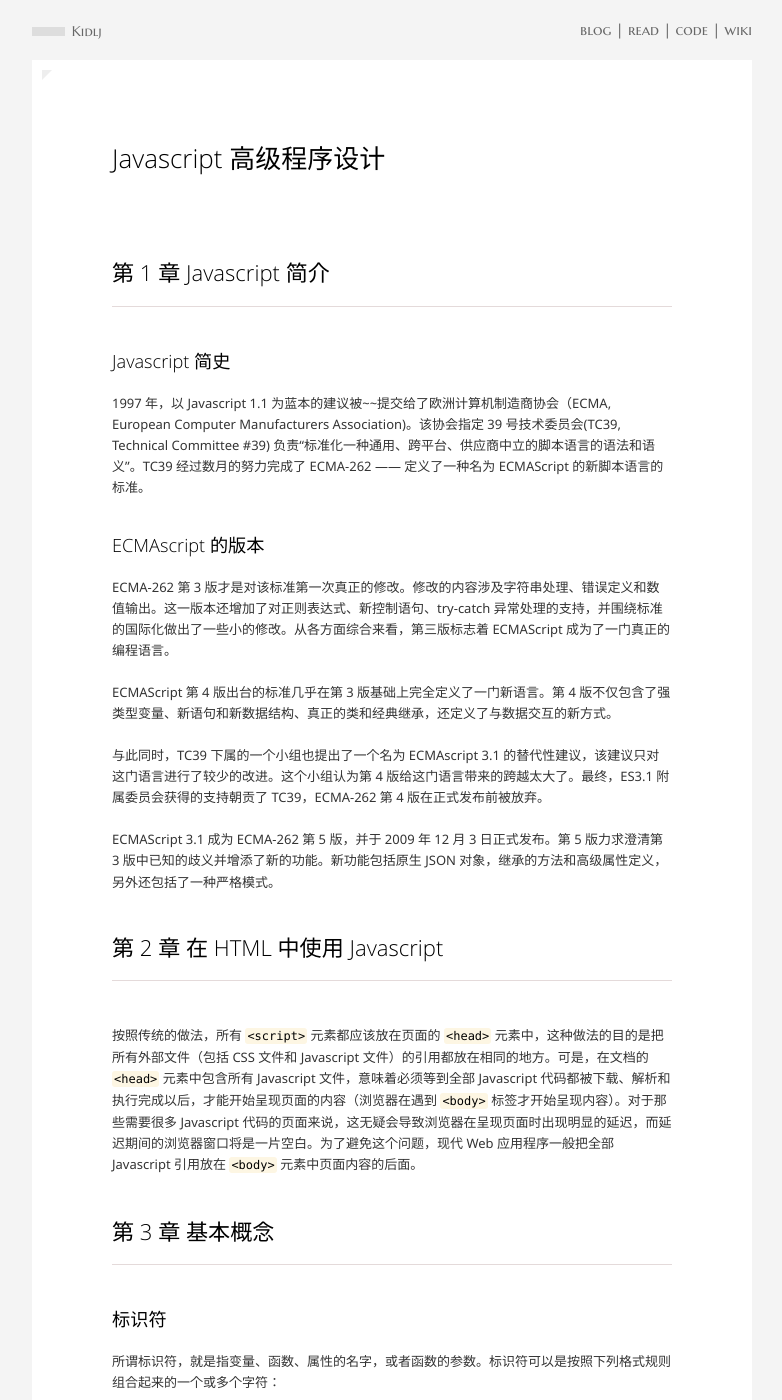
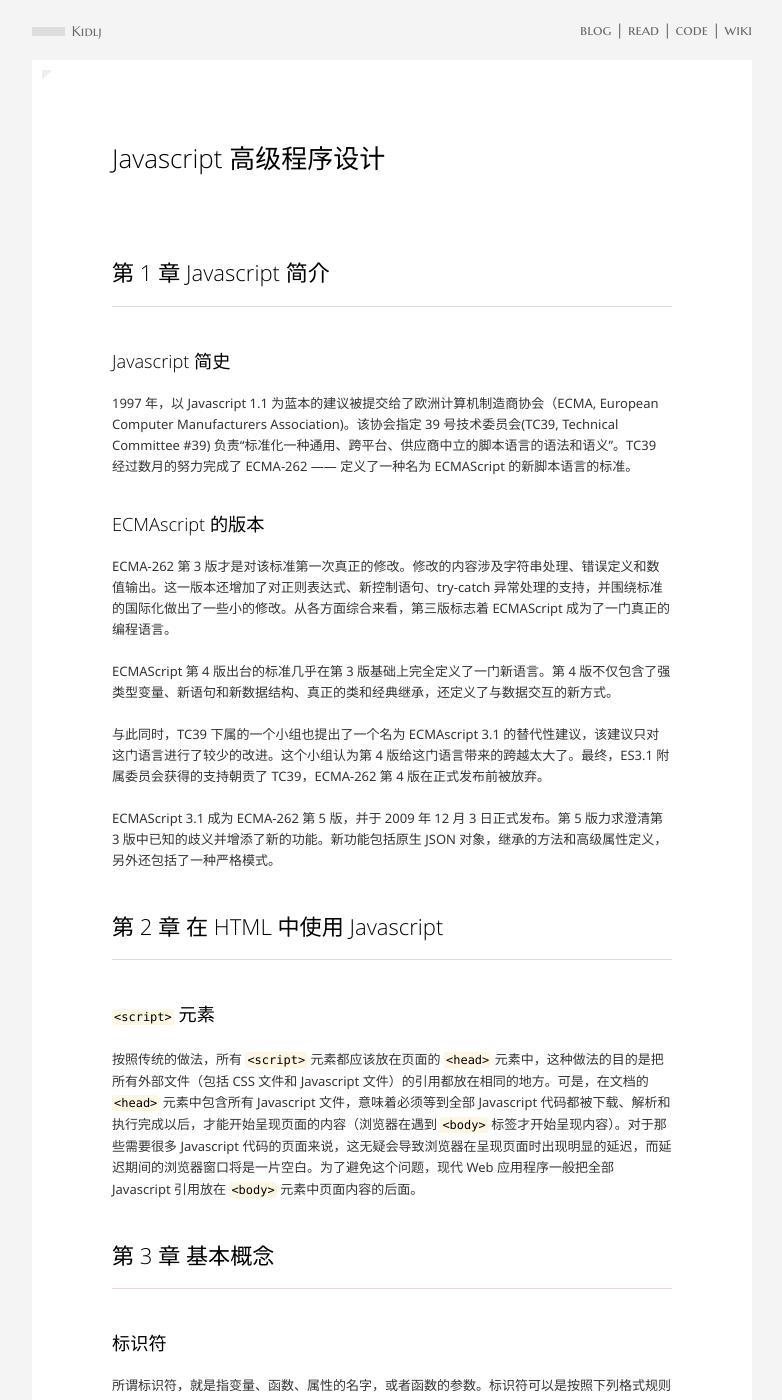
Before and after one commit to kidlj/awei, a Jekyll site: the page built from _read/professional-javascript.md, in a window 1280 px wide and 1400 px high. Shown: the whole window, without its empty margins (248-1030 px from the left). Built offline with Jekyll 4.4.1, drawn with Linux system fonts in a browser that asks for light colours.

Commit message:
fix html element in markdown

```diff
--- a/_read/professional-javascript.md
+++ b/_read/professional-javascript.md
@@ -7,7 +7,7 @@ title: Javascript 高级程序设计
 
 ### Javascript 简史
 
-1997 年，以 Javascript 1.1 为蓝本的建议被~~提交给了欧洲计算机制造商协会（ECMA, European Computer Manufacturers Association)。该协会指定 39 号技术委员会(TC39, Technical Committee #39) 负责“标准化一种通用、跨平台、供应商中立的脚本语言的语法和语义”。TC39 经过数月的努力完成了 ECMA-262 —— 定义了一种名为 ECMAScript 的新脚本语言的标准。
+1997 年，以 Javascript 1.1 为蓝本的建议被提交给了欧洲计算机制造商协会（ECMA, European Computer Manufacturers Association)。该协会指定 39 号技术委员会(TC39, Technical Committee #39) 负责“标准化一种通用、跨平台、供应商中立的脚本语言的语法和语义”。TC39 经过数月的努力完成了 ECMA-262 —— 定义了一种名为 ECMAScript 的新脚本语言的标准。
 
 ### ECMAscript 的版本
 
@@ -22,7 +22,7 @@ ECMAScript 3.1 成为 ECMA-262 第 5 版，并于 2009 年 12 月 3 日正式发
 第 2 章 在 HTML 中使用 Javascript
 ================================
 
-### <script> 元素
+### `<script>` 元素
 
 按照传统的做法，所有 `<script>` 元素都应该放在页面的 `<head>` 元素中，这种做法的目的是把所有外部文件（包括 CSS 文件和 Javascript 文件）的引用都放在相同的地方。可是，在文档的 `<head>` 元素中包含所有 Javascript 文件，意味着必须等到全部 Javascript 代码都被下载、解析和执行完成以后，才能开始呈现页面的内容（浏览器在遇到 `<body>` 标签才开始呈现内容）。对于那些需要很多 Javascript 代码的页面来说，这无疑会导致浏览器在呈现页面时出现明显的延迟，而延迟期间的浏览器窗口将是一片空白。为了避免这个问题，现代 Web 应用程序一般把全部 Javascript 引用放在 `<body>` 元素中页面内容的后面。
 
```
